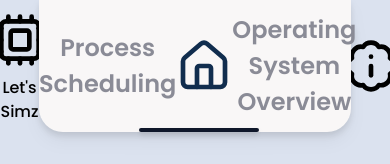
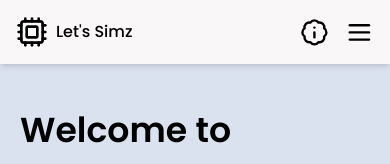
Before and after one commit to OHMll/WebSimmulator, a React (Vite) app: page / in a window 390 px wide. Shown: the top 164 px of the page. Built offline with nearby package versions, Linux system fonts and the light colour scheme.

Commit message:
[CREATE]Create Responsive Menu Bar Complete

```diff
--- a/src/components/menubar.jsx
+++ b/src/components/menubar.jsx
@@ -1,7 +1,7 @@
 import React, { useState, useEffect } from "react";
-import { Cpu, House, BadgeInfo } from "lucide-react";
+import { Cpu, House, BadgeInfo, Menu, X } from "lucide-react";
 import { useNavigate, useLocation } from "react-router-dom";
-import Infopopup from "./Infopopup"; // นำเข้า Infopopup component
+import Infopopup from "./Infopopup";
 
 const MenuButton = ({ isActive, onClick, children }) => {
   const textColor = isActive ? "text-[#112D4E]" : "text-[#8a8b96]";
@@ -20,10 +20,11 @@ const menuItems = [
     id: "processScheduling",
     path: "/simulator",
     content: (
-      <h1 className="text-center font-bold text-[18pt]">
-        Process <br /> Scheduling
+      <h1 className="text-center font-bold text-[18pt] md:text-base lg:text-[18pt]">
+        Process <br className="hidden md:block" /> Scheduling
       </h1>
     ),
+    mobileContent: "Process Scheduling",
   },
   {
     id: "home",
@@ -31,15 +32,17 @@ const menuItems = [
     content: ({ isActive }) => (
       <House size="3.5rem" color={isActive ? "#112D4E" : "#8a8b96"} />
     ),
+    mobileContent: "Home",
   },
   {
     id: "osOverview",
     path: "/overview",
     content: (
-      <h1 className="text-center font-bold text-[18pt]">
-        Operating System <br /> Overview
+      <h1 className="text-center font-bold text-[18pt] md:text-base lg:text-[18pt]">
+        Operating System <br className="hidden md:block" /> Overview
       </h1>
     ),
+    mobileContent: "OS Overview",
   },
 ];
 
@@ -48,22 +51,28 @@ const Menubar = () => {
   const location = useLocation();
   const [sliderStyle, setSliderStyle] = useState({});
   const [isPopupVisible, setPopupVisible] = useState(false);
+  const [isMobileMenuOpen, setMobileMenuOpen] = useState(false);
 
   const getActiveButton = () => {
-    if (location.pathname === "/simulator" || location.pathname === "/resultsim") return "processScheduling";
+    if (
+      location.pathname === "/simulator" ||
+      location.pathname === "/resultsim"
+    )
+      return "processScheduling";
     if (location.pathname === "/overview") return "osOverview";
-    return "home"; // Default
+    return "home";
   };
 
   const [activeButton, setActiveButton] = useState(getActiveButton());
 
   useEffect(() => {
-    // เมื่อ pathname เปลี่ยนแปลง (เช่นการกด refresh หน้า)
     setActiveButton(getActiveButton());
+    setMobileMenuOpen(false);
   }, [location.pathname]);
 
   const handlePopupClick = () => {
     setPopupVisible(true);
+    setMobileMenuOpen(false);
   };
 
   const closePopup = () => {
@@ -72,11 +81,27 @@ const Menubar = () => {
 
   const handleButtonClick = (buttonId, path) => {
     navigate(path);
+    setMobileMenuOpen(false);
+  };
+
+  const toggleMobileMenu = () => {
+    setMobileMenuOpen(!isMobileMenuOpen);
   };
 
   useEffect(() => {
+    const handleResize = () => {
+      if (window.innerWidth > 768 && isMobileMenuOpen) {
+        setMobileMenuOpen(false);
+      }
+    };
+
+    window.addEventListener("resize", handleResize);
+    return () => window.removeEventListener("resize", handleResize);
+  }, [isMobileMenuOpen]);
+
+  useEffect(() => {
     const activeButtonEl = document.getElementById(activeButton);
-    if (activeButtonEl) {
+    if (activeButtonEl && window.innerWidth >= 768) {
       const buttonRect = activeButtonEl.getBoundingClientRect();
       const parentRect = activeButtonEl.parentElement.getBoundingClientRect();
       const buttonCenter = buttonRect.left + buttonRect.width / 2;
@@ -91,8 +116,9 @@ const Menubar = () => {
   }, [activeButton]);
 
   return (
-    <div className="w-full ">
-      <div className="flex justify-between">
+    <div className="w-full relative">
+      {/* Desktop & Tablet Navigation */}
+      <div className="hidden md:flex justify-between">
         <button
           onClick={() => handleButtonClick("home", "/")}
           className="mt-3 w-[10%] flex flex-col items-center justify-center"
@@ -126,9 +152,54 @@ const Menubar = () => {
         >
           <BadgeInfo size="3.5rem" />
         </button>
+      </div>
 
-        {isPopupVisible && <Infopopup closePopup={closePopup} />}
+      {/* Mobile Navigation */}
+      <div className="md:hidden w-full">
+        <div className="flex justify-between items-center p-4 bg-[#F9F7F7] shadow-md">
+          <div className="flex items-center">
+            <button
+              onClick={() => handleButtonClick("home", "/")}
+              className="flex items-center"
+            >
+              <Cpu size="2rem" />
+              <h1 className="ml-2 font-medium">Let's Simz</h1>
+            </button>
+          </div>
+          <div className="flex items-center">
+            <button onClick={handlePopupClick} className="mr-4">
+              <BadgeInfo size="1.8rem" />
+            </button>
+            <button onClick={toggleMobileMenu}>
+              {isMobileMenuOpen ? <X size="1.8rem" /> : <Menu size="1.8rem" />}
+            </button>
+          </div>
+        </div>
+
+        {/* Mobile Menu Dropdown */}
+        {isMobileMenuOpen && (
+          <div className="absolute w-full bg-white shadow-lg z-50 transition-all duration-300 ease-in-out">
+            {[
+              menuItems.find((item) => item.id === "home"),
+              ...menuItems.filter((item) => item.id !== "home"),
+            ].map(({ id, path, mobileContent }) => (
+              <button
+                key={id}
+                className={`w-full p-4 text-left border-b border-gray-100 ${
+                  activeButton === id
+                    ? "bg-gray-100 text-[#112D4E] font-bold"
+                    : "text-[#8a8b96]"
+                }`}
+                onClick={() => handleButtonClick(id, path)}
+              >
+                {mobileContent}
+              </button>
+            ))}
+          </div>
+        )}
       </div>
+
+      {isPopupVisible && <Infopopup closePopup={closePopup} />}
     </div>
   );
 };
```
